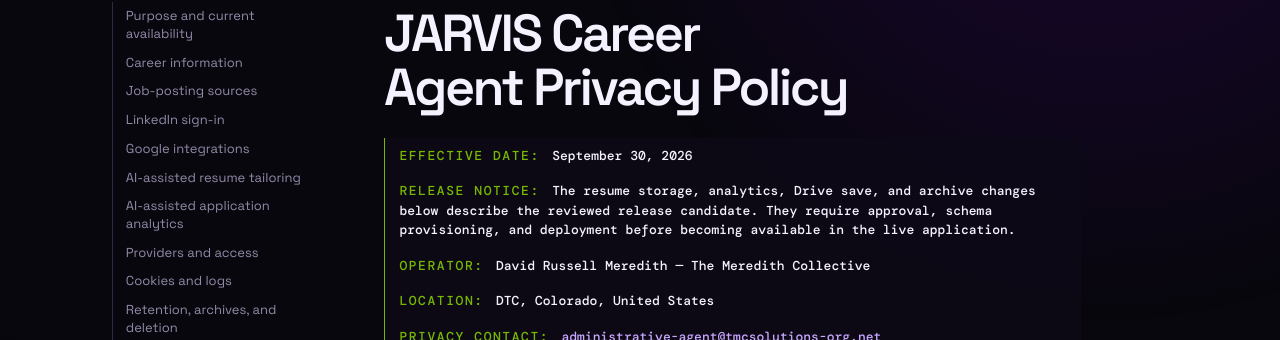
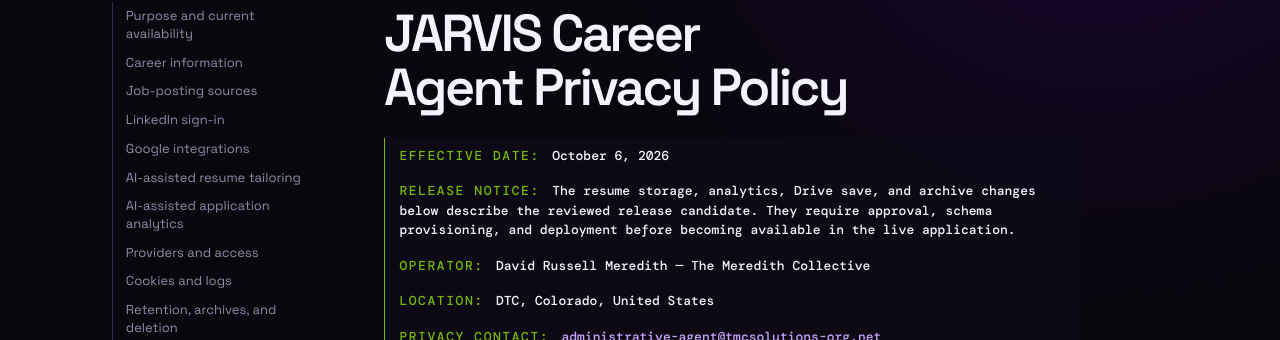
Before and after one commit to TMC-The-Meredith-Collective/career-agent-docs, a Jekyll site: the page built from privacy.md, in a window 1280 px wide and 900 px high. Shown: the part 121-461 px from the top of the window. Built offline with Jekyll 4.4.1, drawn with Linux system fonts in a browser that asks for light colours.

Commit message:
Set owner-approved policy revision effective date

```diff
--- a/privacy.md
+++ b/privacy.md
@@ -6,7 +6,7 @@ permalink: /privacy/
 
 # JARVIS Career Agent Privacy Policy
 
-**Effective date:** September 30, 2026
+**Effective date:** October 6, 2026
 
 **Release notice:** The resume storage, analytics, Drive save, and archive changes
 below describe the reviewed release candidate. They require approval, schema
```
